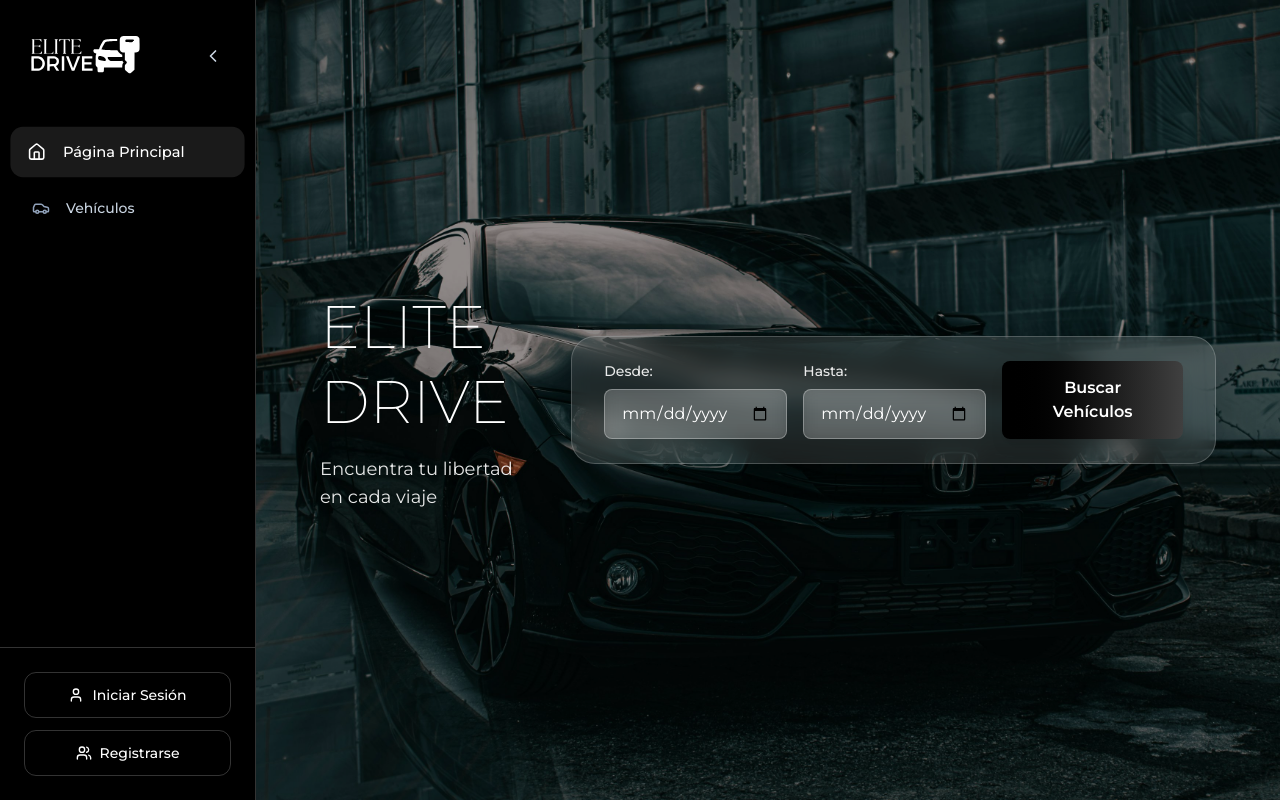
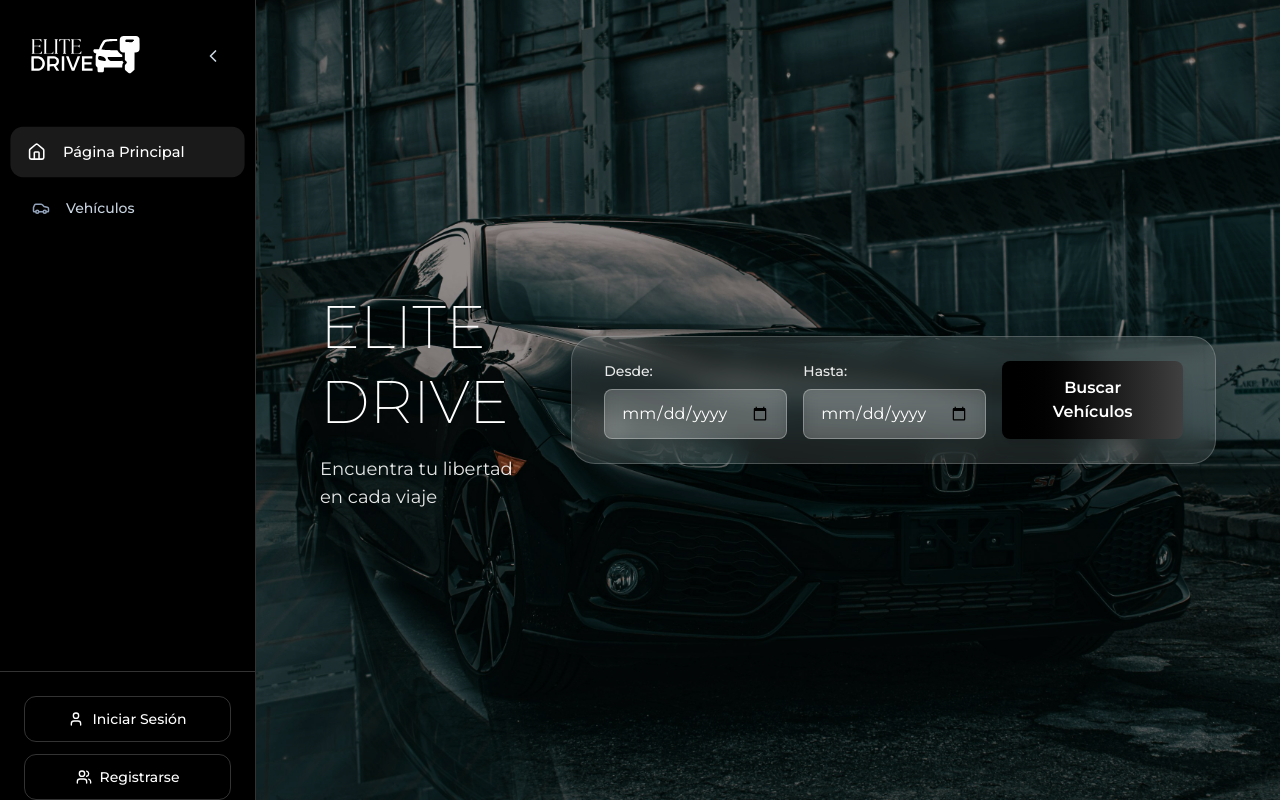
Before and after one commit to Luisnativii/EliteDriverFrontEnd, a React (Vite) app in the folder elite-drive-client/: page / in a window 1280 px wide. Built offline with nearby package versions, Linux system fonts and the light colour scheme.

Commit message:
SideBar1

```diff
--- a/elite-drive-client/src/components/layout/Sidebar.jsx
+++ b/elite-drive-client/src/components/layout/Sidebar.jsx
@@ -152,7 +152,8 @@ if (!user || !user.isAuthenticated) {
         </ul>
 
         {/* Footer con botón login/registro */}
-        <div className="border-t border-white/20 p-6 text-center space-y-3">
+        {/* Footer con botón login/registro */}
+<div className="border-t border-white/20 p-6 text-center space-y-3 pb-[env(safe-area-inset-bottom)]">
   <Link
     to="/login"
     className="group w-full flex items-center justify-center gap-2 px-4 py-3 text-sm text-white hover:text-gray-100 hover:bg-white/10 rounded-xl transition-all duration-300 border border-white/20 backdrop-blur-sm"
@@ -168,6 +169,7 @@ if (!user || !user.isAuthenticated) {
     <span className="font-medium">Registrarse</span>
   </Link>
 </div>
+
       </nav>
     </aside>
   );
```
Lines whose indentation alone changed are shown as unchanged.
